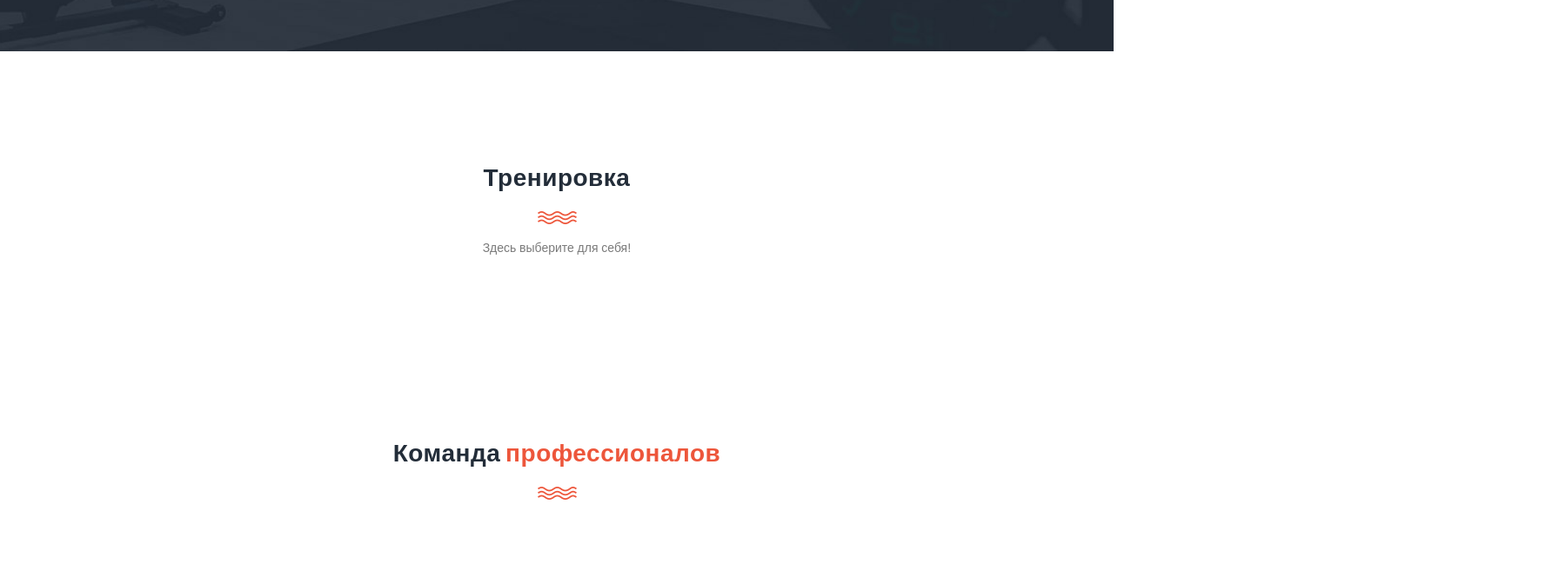
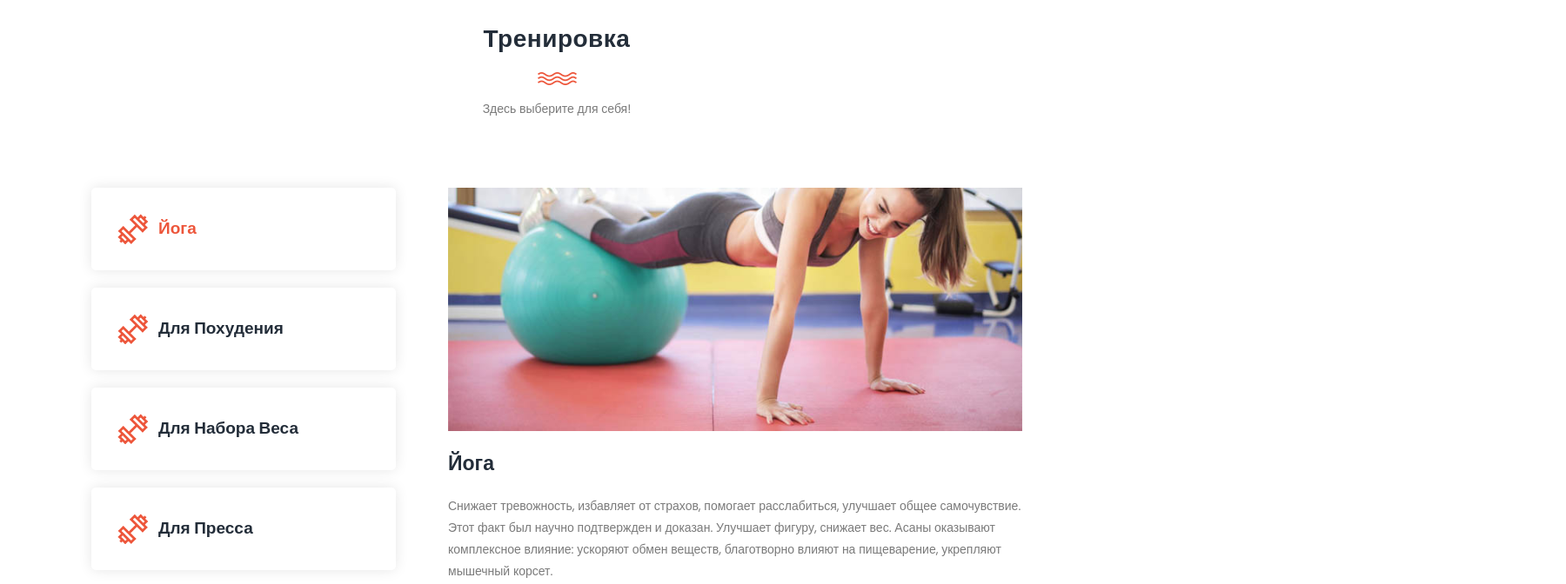
Before and after one commit to nurbekova000/tranings, a React (Create React App) app: page / in a window 1280 px wide. Shown: the part 2100-2772 px from the top of the page at 87% size, 1800 px wide, since content can reach past the window. Built offline with nearby package versions, Linux system fonts and the light colour scheme.

Commit message:
fixed home page

```diff
--- a/src/App.js
+++ b/src/App.js
@@ -1,22 +1,10 @@
 import "./App.css";
-import Header from "./components/header/Header";
-import Home from "./pages/home/Home";
-import Program from "./pages/program/program";
-import Register from "./pages/register/Register";
-import TeamProfi from "./pages/teamProfi/TeamProfi";
-import Training from "./pages/training/Training";
-import Map from "./pages/map/Map";
+import HomePage from "./pages/homePage/HomePage";
 
 function App() {
   return (
     <>
-      <Header />
-      <Home />
-      <Program />
-      <Register />
-      <Training />
-      <TeamProfi />
-      <Map />
+      <HomePage />
     </>
   );
 }
--- a/src/components/header/style/header.css
+++ b/src/components/header/style/header.css
@@ -3,6 +3,7 @@
   padding: 18px 0;
   position: absolute;
   width: 100%;
+  z-index: 99;
 }
 
 .menu-button {
--- a/src/pages/home/Home.js
+++ b/src/pages/home/Home.js
@@ -1,12 +1,15 @@
 import "./style/home.css";
 import Button from "../../components/ui/button/Button";
+import bgVideo from "../../assets/images/gym-video.mp4";
 
 export default function Header() {
   return (
     <div id="home">
-      {/* <video>
-        <source src="assets/images/gym-video.mp4" type="video/mp4" />
-      </video> */}
+      <div className="hero-div-bg">
+        <video autoplay="autoplay" className="hero-bg">
+          <source src={bgVideo} type="video/mp4" />
+        </video>
+      </div>
       <div className="container">
         <div className="home">
           <div className="center-content text-center ">
--- a/src/pages/home/style/home.css
+++ b/src/pages/home/style/home.css
@@ -1,8 +1,30 @@
 #home {
   background: black;
-  min-height: 100vh;
+  min-height: 100%;
+}
+
+.hero-div-bg {
+  /* display: flex; */
+  /* justify-content: center; */
+  /* align-items: start; */
+  position: relative;
+}
+.hero-bg {
+  width: 100%;
+  height: 100%;
+}
+.hero-div-bg::before {
+  position: absolute;
+  content: "";
+  width: 100%;
+  height: 100%;
+  background: rgba(35, 45, 57, 0.8);
 }
 
 .home {
+  position: absolute;
+  width: 100%;
+  top: 0;
+  left: 0;
   padding-top: 250px;
 }
--- /dev/null
+++ b/src/pages/homePage/HomePage.js
@@ -0,0 +1,22 @@
+import React from "react";
+import Header from "../../components/header/Header";
+import Home from "../home/Home";
+import Program from "../program/program";
+import Register from "../register/Register";
+import TeamProfi from "../teamProfi/TeamProfi";
+import Training from "../training/Training";
+import Map from "../map/Map";
+
+export default function HomePage() {
+  return (
+    <>
+      <Header />
+      <Home />
+      <Program />
+      <Register />
+      <Training />
+      <TeamProfi />
+      <Map />
+    </>
+  );
+}
--- a/src/pages/map/Map.js
+++ b/src/pages/map/Map.js
@@ -6,16 +6,6 @@ const Map = () => {
   return (
     <div id="map">
       <div className="map-content">
-        <div className="map-left">
-          <iframe
-            src="https://www.google.com/maps/embed?pb=!1m18!1m12!1m3!1d2923.6700155182357!2d74.58255517652367!3d42.87980860210664!2m3!1f0!2f0!3f0!3m2!1i1024!2i768!4f13.1!3m3!1m2!1s0x389ec9ba3daadfbb%3A0x4e7a5fa037f5fd93!2sMotion%20Web%20IT%20academy!5e0!3m2!1sru!2skg!4v1702664213145!5m2!1sru!2skg"
-            width="1000"
-            height="550"
-            allowfullscreen=""
-            loading="lazy"
-            referrerpolicy="no-referrer-when-downgrade"
-          ></iframe>
-        </div>
         <div className="map-rigth">
           <div className="input-group">
             <div className="inputs-top">
--- a/src/pages/map/style/map.css
+++ b/src/pages/map/style/map.css
@@ -1,7 +1,8 @@
 .map-rigth {
   background: url("../../../assets/images/contact-bg.jpg") no-repeat right/cover;
-  width: 1000px;
+  width: 100%;
   min-height: 40vh;
+  padding-bottom: 50px;
 }
 
 .map-content {
--- a/src/pages/training/Training.js
+++ b/src/pages/training/Training.js
@@ -1,4 +1,4 @@
-import React from "react";
+import React, { useState } from "react";
 import Button from "../../components/ui/button/Button";
 import topImg from "../../assets/images/line-dec.png";
 import tabsIcon from "../../assets/images/tabs-first-icon.png";
@@ -6,9 +6,37 @@ import triningImg1 from "../../assets/images/training-image-01.jpg";
 import triningImg2 from "../../assets/images/training-image-02.jpg";
 import triningImg3 from "../../assets/images/training-image-03.jpg";
 import triningImg4 from "../../assets/images/training-image-04.jpg";
+import "./style/training.css";
 
-import "./style/training.css";
+const data = [
+  {
+    name: "йога",
+    img: triningImg4,
+    description:
+      "Снижает тревожность, избавляет от страхов, помогает расслабиться, улучшает общее самочувствие. Этот факт был научно подтвержден и доказан. Улучшает фигуру, снижает вес. Асаны оказывают комплексное влияние: ускоряют обмен веществ, благотворно влияют на пищеварение, укрепляют мышечный корсет.",
+  },
+  {
+    name: "для похудения",
+    img: triningImg3,
+    description:
+      "Одно из самых больших преимуществ утренних упражнений — резкое улучшение метаболизма. Организм даже по окончании тренировки продолжит сжигать калории и работать быстрее. После того как вы позавтракаете, ваше тело будет использовать потребленную пищу как источник энергии, а не накапливать лишний жир.",
+  },
+  {
+    name: "для набора веса",
+    img: triningImg1,
+    description:
+      "Обязательно включайте многосуставные движения, то есть те, что задействуют несколько суставов и групп мышц: приседания, выпады, становую тягу, жим лёжа и стоя и другие. Они тренируют всё тело, прокачивают координацию, позволяют работать с большими весами и дают нужный стимул для роста мускулов.",
+  },
+  {
+    name: "для пресса",
+    img: triningImg2,
+    description:
+      "Никакой связи между тренировкой пресса и жиром на животе нет. Но, тем не менее, пресс качать необходимо и нужно, потому что упражнения для мышц брюшного пресса повышают приток крови к внутренним органам, нормализуют кровообращение и артериальное давление, улучшают работу пищеварительного тракта.",
+  },
+];
 const Training = () => {
+  const [currentIndex, setCurrentIndex] = useState(0);
+
   return (
     <div>
       <div id="training">
@@ -19,7 +47,43 @@ const Training = () => {
               <img src={topImg} alt="" />
               <p>Здесь выберите для себя!</p>
             </div>
-            <div className="training-bottom">{/* tabs */}</div>
+            <div className="training-bottom flex justify-between gap-[60px]">
+              <div className="training-left flex flex-col gap-[20px]">
+                {data.map((el, index) => (
+                  <div
+                    onClick={() => setCurrentIndex(index)}
+                    className="w-[350px] traning-item flex items-center cursor-pointer gap-3 p-[30px]"
+                    key={index}
+                  >
+                    <img src={tabsIcon} alt="" />
+                    <h4
+                      className="capitalize text-[#232D39] text-[19px] font-semibold"
+                      style={{
+                        color: index === currentIndex ? "#ED563B" : "#232D39",
+                      }}
+                    >
+                      {el.name}
+                    </h4>
+                  </div>
+                ))}
+                <button className="py-[20px] bg-[#ED563B] text-[19px] text-white font-semibold rounded-md">
+                  запись к нам!
+                </button>
+              </div>
+              <div className="flex flex-col gap-[20px] items-start">
+                <img className="w-full" src={data[currentIndex].img} alt="" />
+                <h2 className="text-[#232D39] text-[23px] font-bold capitalize">
+                  {data[currentIndex].name}
+                </h2>
+                <p
+                  className="text-[#7A7A7A] text-[14px]"
+                  style={{ lineHeight: "25px" }}
+                >
+                  {data[currentIndex].description}
+                </p>
+                <Button>Начать</Button>
+              </div>
+            </div>
           </div>
         </div>
       </div>
--- a/src/pages/training/style/training.css
+++ b/src/pages/training/style/training.css
@@ -48,3 +48,9 @@
 .block-content Button {
   margin: 31px 0 0 0;
 }
+
+.traning-item {
+  border-radius: 5px;
+  background: #fff;
+  box-shadow: 0px 0px 15px 0px rgba(0, 0, 0, 0.1);
+}
```
